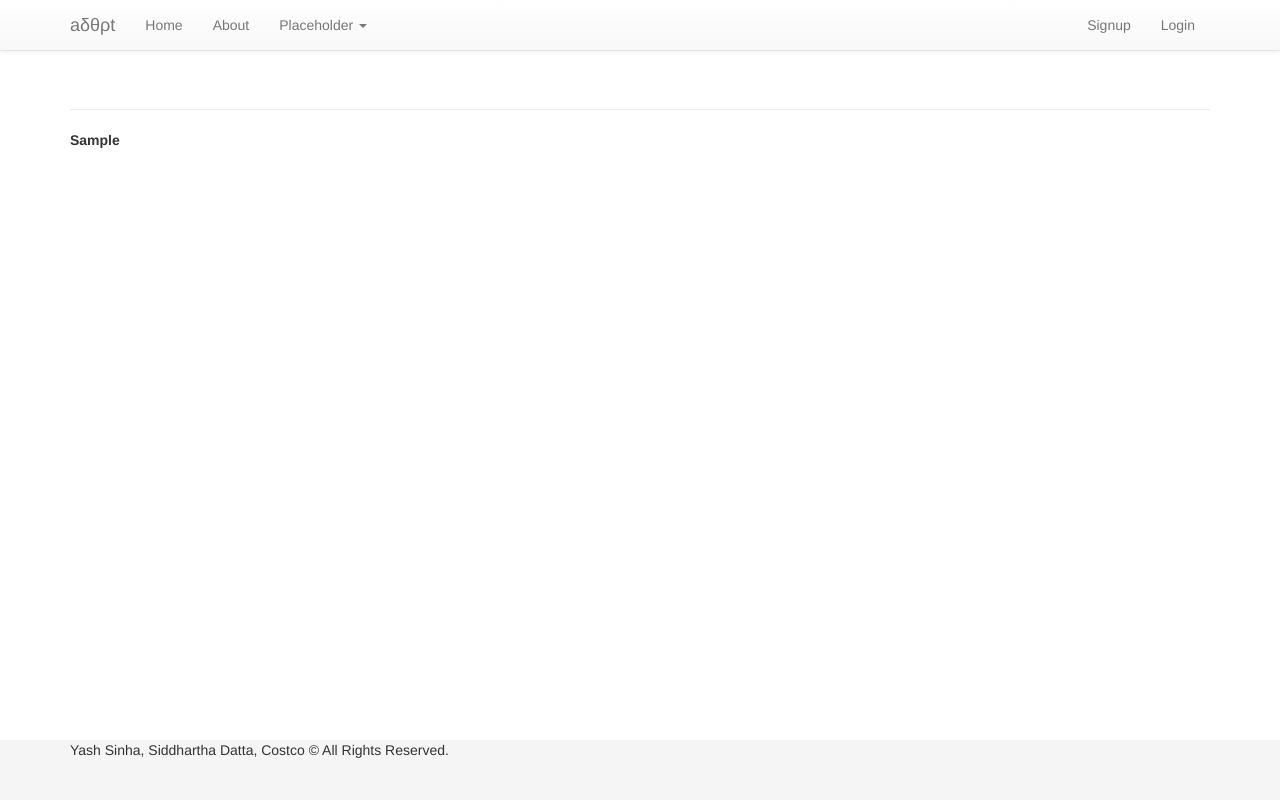
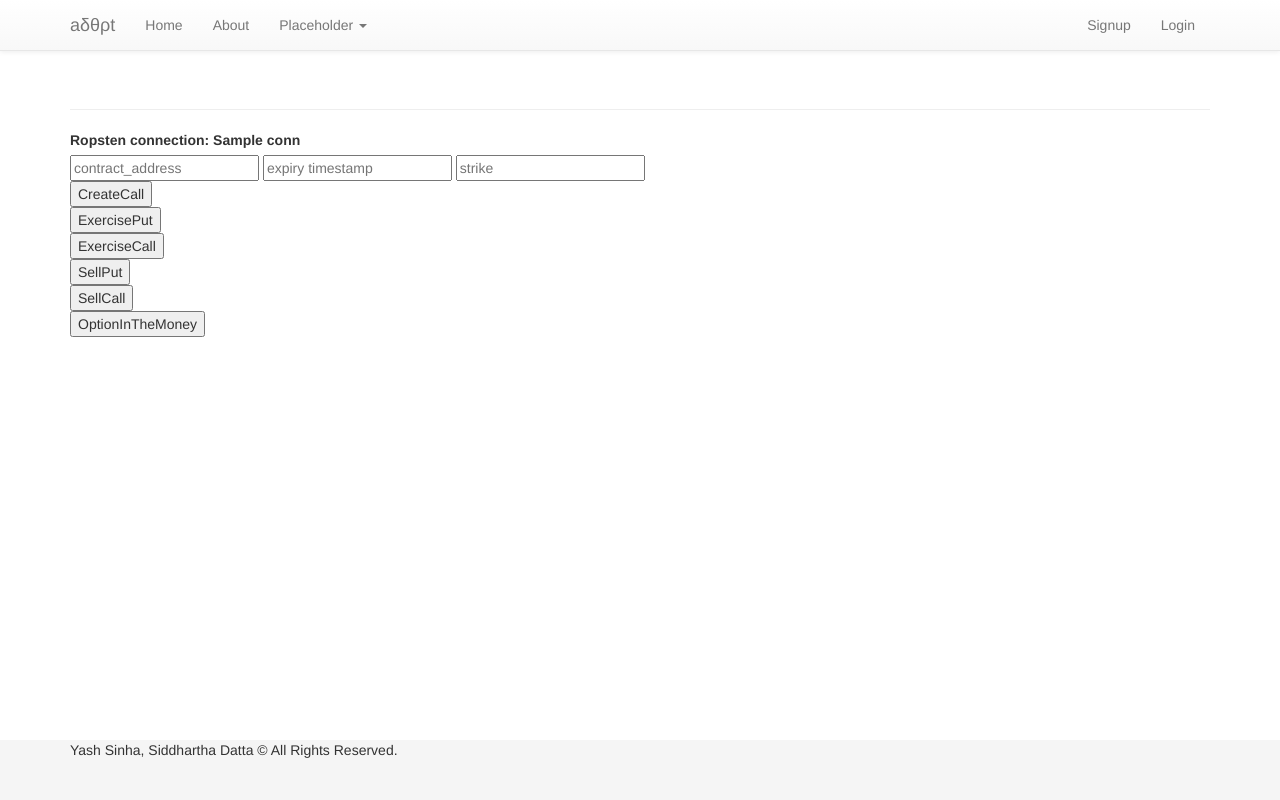
Before and after one commit to dattasiddhartha/adopt, a Flask app: template templates/pages/placeholder.home.html in a window 1280 px wide. Run offline with Flask 2, Linux system fonts and the light colour scheme; the template is opened without the code that fills it: most values are stand-ins (such as "Sample title", 1, 10 or a date in 2020); some libraries are stand-ins or nearby versions.

Commit message:
no sale on costco

```diff
--- a/app.py
+++ b/app.py
@@ -43,17 +43,47 @@ def login_required(test):
 #----------------------------------------------------------------------------#
 
 
-@app.route('/')
+@app.route('/', methods=['GET', 'POST'])
 def home():
-
-
 
     conn_test = contract_web3.RopstenTest()
 
-    calloption_initialization = contract_web3.CreateCall(compiled_contract_path = 'build/contracts/ETHOptionsFactory.json', deployed_contract_address = '0x1719D988ab96373aeA0d033c3bef16A8E283B799', expiry=20000000000000, strike=10000)
+    address = request.form.get('address')
+    expiry = request.form.get('expiry')
+    strike = request.form.get('strike')
+    print(address, expiry, strike)
 
-    return render_template('pages/placeholder.home.html', printed_output=calloption_initialization)
+    # initialize call option
+    # e.g. '0x1719D988ab96373aeA0d033c3bef16A8E283B799'
+    if request.form.get('submit') == 'CreateCall':
+        calloption_initialization = contract_web3.CreateCall(compiled_contract_path = 'build/contracts/ETHOptionsFactory.json', deployed_contract_address = address, expiry=int(expiry), strike=int(strike))
+    if request.form.get('submit') == 'ExercisePut':
+        # ExercisePut
+        print()
+    if request.form.get('submit') == 'ExerciseCall':
+        # ExerciseCall
+        print()
+    if request.form.get('submit') == 'SellPut':
+        # SellPut
+        print()
+    if request.form.get('submit') == 'SellCall':
+        # SellCall
+        print()
+    if request.form.get('submit') == 'OptionInTheMoney':
+        # OptionInTheMoney
+        print()
 
+
+    return render_template('pages/placeholder.home.html', conn = conn_test)
+
+
+def ifNull(filter):
+    if filter == None:
+        return True
+    if filter == "":
+        return True
+    else:
+        return False
 
 @app.route('/about')
 def about():
--- a/templates/layouts/main.html
+++ b/templates/layouts/main.html
@@ -97,7 +97,7 @@
 
   <div id="footer">
     <div class="container">
-      <p>Yash Sinha, Siddhartha Datta, Costco &copy; All Rights Reserved.</p>
+      <p>Yash Sinha, Siddhartha Datta &copy; All Rights Reserved.</p>
       {% block footer %}{% endblock %}
     </div>
   </div>
--- a/templates/pages/placeholder.home.html
+++ b/templates/pages/placeholder.home.html
@@ -7,6 +7,36 @@
 </div>
 <!--<p class="lead">Pin a fixed-height footer to the bottom of the viewport in desktop browsers with this custom HTML and CSS. A fixed navbar has been added within <code>#wrap</code> with <code>padding-top: 60px;</code> on the <code>.container</code>.</p>-->
 
-<label>{{printed_output}}</label>
+<label>Ropsten connection: {{conn}}</label>
+
+<form method="POST">
+    <input type="text" placeholder="contract_address" name="address">
+    <input type="text" placeholder="expiry timestamp" name="expiry">
+    <input type="text" placeholder="strike" name="strike">
+
+    <br />
+    <button type="submit" name="submit" value="CreateCall">CreateCall</button>
+
+    <br />
+    <button type="submit" name="submit" value="ExercisePut">ExercisePut</button>
+
+    <br />
+    <button type="submit" name="submit" value="ExerciseCall">ExerciseCall</button>
+
+
+    <br />
+    <button type="submit" name="submit" value="SellPut">SellPut</button>
+
+
+    <br />
+    <button type="submit" name="submit" value="SellCall">SellCall</button>
+
+
+    <br />
+    <button type="submit" name="submit" value="OptionInTheMoney">OptionInTheMoney</button>
+
+</form>
+
+
 
 {% endblock %}
```
